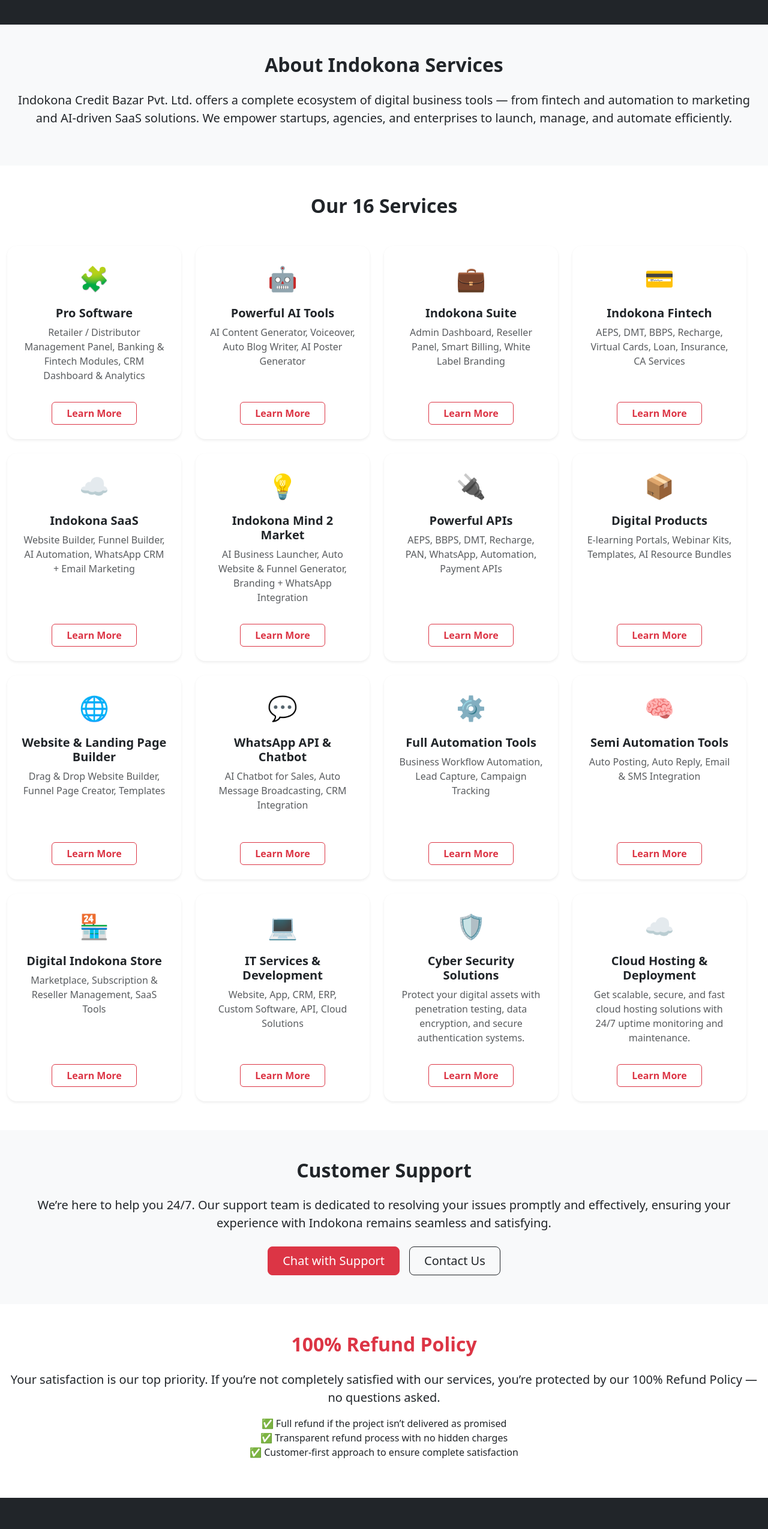
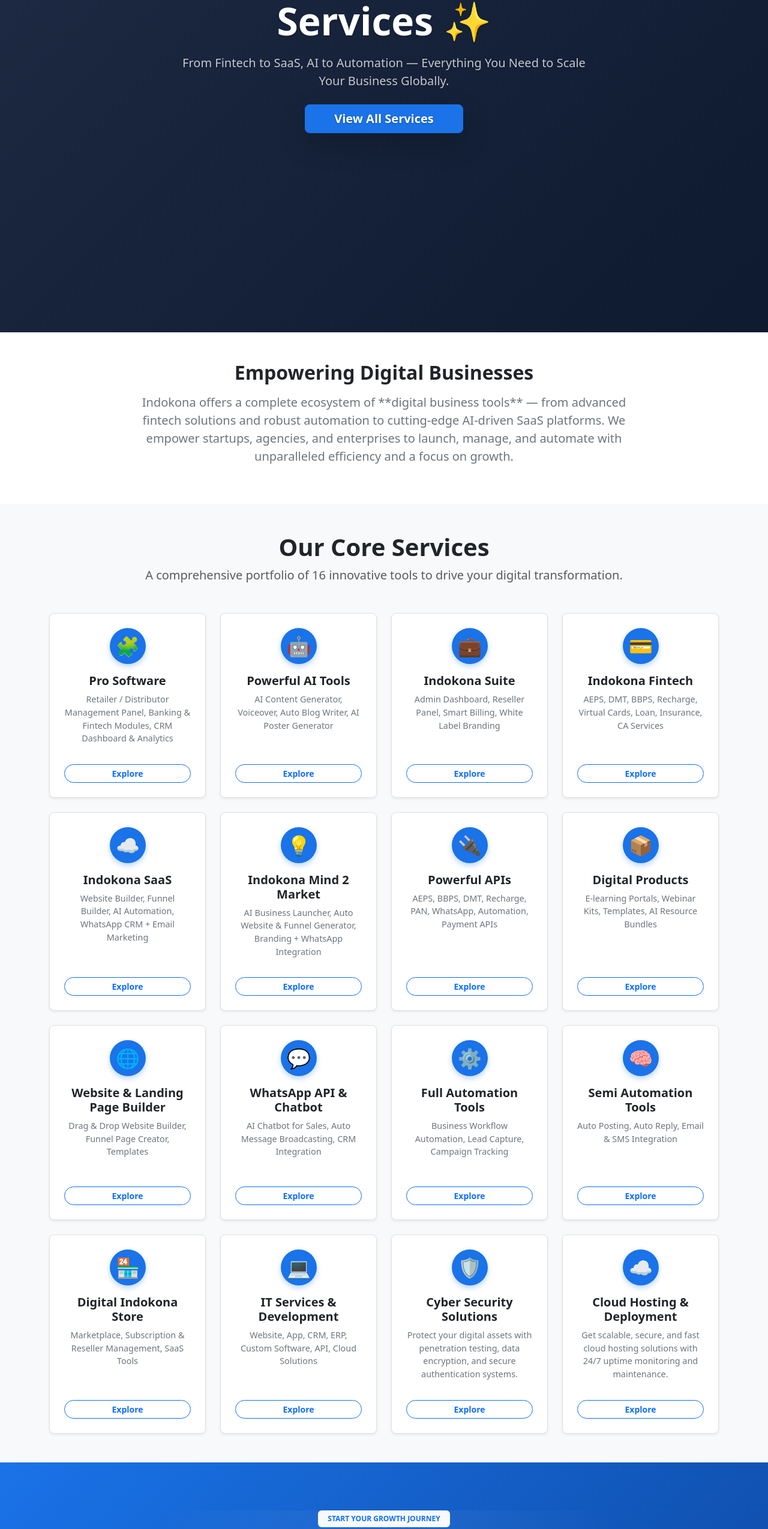
Before and after one commit to Tarunshakya1999/indokonafrontend, a React (Vite) app: page /services in a window 1280 px wide. Shown: the part 246-2795 px from the top of the page at 60% size. Built offline with nearby package versions, Linux system fonts and the light colour scheme.

Commit message:
New Sui9909909

```diff
--- a/src/App.css
+++ b/src/App.css
@@ -1,17 +1,162 @@
-/* Global CSS */
-* {
-    margin: 0;
-    padding: 0;
-    box-sizing: border-box; /* important for consistent sizing */
-  }
+/* Custom Fonts (Optional: Import a custom font like 'Poppins' or 'Inter' if not already done globally) */
+/* @import url('https://fonts.googleapis.com/css2?family=Inter:wght@300;400;500;600;700;800&display=swap');
+body { font-family: 'Inter', sans-serif; } */
 
-  html, body {
-    width: 100%;
-    overflow-x: hidden; /* horizontal scroll ko rokega */
-    scroll-behavior: smooth; /* smooth scrolling */
-  }
+/* Color Palette Variables */
+:root {
+  --bs-primary: #1a73e8; /* A professional Blue */
+  --bs-secondary: #5f6368;
+  --bs-warning: #ffa726; /* A warm Orange/Amber */
+  --transition-speed: 0.3s;
+}
 
-  /* Optional: Navbar ya container me koi extra width issue ho to */
-  .container, .row, .col, header, section, footer {
-    max-width: 100%;
-  }
+/* Override Bootstrap Primary Color */
+.btn-primary, .bg-primary {
+    --bs-btn-bg: var(--bs-primary);
+    --bs-btn-border-color: var(--bs-primary);
+    --bs-btn-hover-bg: #155bb5;
+    --bs-btn-hover-border-color: #155bb5;
+}
+
+/* Global Transitions */
+.transition-300 {
+    transition: all var(--transition-speed) ease-in-out;
+}
+
+/* === Hero Section Styling === */
+.hero-section {
+    background: linear-gradient(135deg, #1f2a44 0%, #0d1a2f 100%); /* Dark, professional background */
+    padding-top: 8rem !important;
+    padding-bottom: 8rem !important;
+}
+
+.hero-btn:hover {
+    transform: translateY(-2px);
+}
+
+/* === Services Grid Styling === */
+.section-title {
+    font-size: 2.5rem;
+}
+
+/* Service Card Enhancements */
+.service-card {
+    border: 1px solid #e0e0e0 !important;
+    overflow: hidden;
+    position: relative;
+}
+
+.service-card:hover {
+    transform: translateY(-5px);
+    box-shadow: 0 1rem 3rem rgba(0, 0, 0, 0.1) !important;
+    border-color: var(--bs-primary) !important;
+}
+
+/* Icon Circle Styling */
+.icon-circle {
+    width: 60px;
+    height: 60px;
+    background-color: var(--bs-primary);
+    color: white;
+    font-size: 2rem;
+    border-radius: 50%;
+    display: flex;
+    align-items: center;
+    justify-content: center;
+    box-shadow: 0 4px 10px rgba(26, 115, 232, 0.3);
+}
+
+/* Ensure description height consistency */
+.service-desc-min-height {
+    min-height: 80px;
+    font-size: 0.9rem;
+}
+
+/* Learn More Button Hover Effect */
+.learn-more-btn {
+    border-radius: 50px !important;
+    transition: background-color var(--transition-speed);
+}
+
+.service-card:hover .learn-more-btn {
+    background-color: var(--bs-primary);
+    color: white !important;
+}
+
+/* === Trust Section Hover Effect === */
+.hover-shadow-lg:hover {
+    transform: translateY(-3px);
+    box-shadow: 0 0.5rem 1rem rgba(0, 0, 0, 0.08) !important;
+}
+
+
+
+
+
+
+
+
+
+/* Custom CSS for the Enhanced CTA Section */
+
+/* 1. Gradient Background */
+.cta-gradient-section {
+  /* Deep, rich gradient for a modern feel */
+  background: linear-gradient(135deg, #1A73E8 0%, #0d47a1 100%);
+  position: relative;
+  overflow: hidden; /* Important for the glow effect */
+  padding-top: 5rem !important;
+  padding-bottom: 5rem !important;
+}
+
+/* 2. Title Enhancement */
+.cta-title-shadow {
+  /* Subtle shadow for text to pop against the background */
+  text-shadow: 0 4px 6px rgba(0, 0, 0, 0.2);
+}
+
+/* 3. Decorative Glow Overlay */
+.cta-glow-overlay {
+  position: absolute;
+  top: 0;
+  left: 0;
+  right: 0;
+  bottom: 0;
+  /* Radial gradient to create a light spot in the center */
+  background: radial-gradient(circle at center, rgba(255, 255, 255, 0.08) 0%, transparent 70%);
+  pointer-events: none; /* Allows clicks to go through */
+}
+
+/* 4. Animated Main Button Style */
+.cta-main-btn {
+  /* Yellow/Warning button enhancement */
+  background-color: var(--bs-warning);
+  border-color: var(--bs-warning);
+  transition: all 0.4s ease;
+  /* Add a subtle shadow for depth */
+  box-shadow: 0 8px 15px rgba(255, 167, 38, 0.4);
+}
+
+.cta-main-btn:hover {
+  background-color: #ff9800; /* Slightly darker hover */
+  border-color: #ff9800;
+  transform: translateY(-3px) scale(1.02); /* Slight lift and scale */
+  box-shadow: 0 12px 20px rgba(255, 167, 38, 0.6); /* More intense shadow on hover */
+}
+
+/* 5. Secondary Button Style */
+.cta-secondary-btn {
+  /* Clean outline button */
+  border: 2px solid white;
+  transition: all 0.4s ease;
+}
+
+.cta-secondary-btn:hover {
+  background-color: rgba(255, 255, 255, 0.1); /* Slight white fill on hover */
+  border-color: white;
+}
+
+/* Animation Override (Optional: Add animate.css for better effects if not already included) */
+/* .animate__pulse {
+  animation-duration: 2s;
+} */
--- a/src/Services.jsx
+++ b/src/Services.jsx
@@ -2,12 +2,30 @@ import React, { useEffect } from 'react';
 import AOS from 'aos';
 import 'aos/dist/aos.css';
 import 'bootstrap/dist/css/bootstrap.min.css';
-import Navbar from './Nav';
-import "./App.css"
+// import Navbar from './Nav';
+import "./App.css";
 
 const IndokonaServicesPage = () => {
   useEffect(() => {
-    AOS.init({ duration: 1000, once: false, easing: 'ease-in-out' });
+    // 1. AOS Initialization
+    AOS.init({
+      duration: 800,
+      once: false,
+      easing: 'ease-out',
+      offset: 50,
+    });
+
+    // 2. Critical Fix: Force refresh after the component mounts
+    AOS.refresh();
+
+    // Optional: Refresh on window resize for better performance
+    const handleResize = () => AOS.refresh();
+    window.addEventListener('resize', handleResize);
+
+    return () => {
+      window.removeEventListener('resize', handleResize);
+    };
+
   }, []);
 
   const services = [
@@ -31,40 +49,49 @@ const IndokonaServicesPage = () => {
 
   return (
     <>
-      <Navbar />
+      {/* <Navbar /> */}
 
-      <header className="bg-dark text-white text-center py-5" data-aos="fade-down">
+      {/* Hero Section */}
+      <header className="hero-section text-white text-center py-6" data-aos="fade-down">
         <div className="container">
-          <h1 className="display-4 fw-bold">Explore All Indokona Products & Services</h1>
-          <p className="lead">From Software to SaaS, AI to Automation — Everything You Need to Grow</p>
+          <p className="lead text-uppercase fw-semibold mb-2">The Digital Ecosystem</p>
+          <h1 className="display-3 fw-bolder mb-3">Explore All Indokona Products & Services ✨</h1>
+          <p className="lead fw-light opacity-75 mx-auto mb-4" style={{ maxWidth: '700px' }}>
+            From Fintech to SaaS, AI to Automation — Everything You Need to Scale Your Business Globally.
+          </p>
+          <a href="#services" className="btn btn-primary btn-lg px-5 shadow-lg fw-bold hero-btn">
+            View All Services
+          </a>
         </div>
       </header>
 
-      <section id="about" className="py-5 bg-light" data-aos="fade-up">
-        <div className="container text-center">
-          <h2 className="fw-bold mb-4">About Indokona Services</h2>
-          <p className="lead">
-            Indokona Credit Bazar Pvt. Ltd. offers a complete ecosystem of digital business tools — from fintech and automation to marketing and AI-driven SaaS solutions.
-            We empower startups, agencies, and enterprises to launch, manage, and automate efficiently.
+      {/* About Section - More Prominent and Focused */}
+      <section id="about" className="py-5 text-center bg-white" data-aos="fade-up">
+        <div className="container" style={{ maxWidth: '900px' }}>
+          <h2 className="fw-bolder mb-3 text-dark">Empowering Digital Businesses</h2>
+          <p className="fs-5 text-secondary">
+            Indokona offers a complete ecosystem of **digital business tools** — from advanced fintech solutions and robust automation to cutting-edge AI-driven SaaS platforms. We empower startups, agencies, and enterprises to launch, manage, and automate with unparalleled efficiency and a focus on growth.
           </p>
         </div>
       </section>
 
-      <section id="services" className="py-5">
+      {/* Services Grid Section - The Main Showcase */}
+      <section id="services" className="py-5 bg-light">
         <div className="container">
-          <h2 className="text-center fw-bold mb-5" data-aos="zoom-in">Our 16 Services</h2>
+          <h2 className="text-center fw-bolder mb-2 section-title" data-aos="zoom-in">Our Core Services</h2>
+          <p className="text-center text-muted mb-5 lead fw-normal" data-aos="zoom-in" data-aos-delay="100">
+            A comprehensive portfolio of 16 innovative tools to drive your digital transformation.
+          </p>
           <div className="row g-4">
             {services.map((service, index) => (
-              <div className="col-md-4 col-lg-3" key={index} data-aos="flip-up" data-aos-delay={index * 80}>
-                <div className="card h-100 border-0 shadow-sm text-center p-4 rounded-4 d-flex flex-column justify-content-between">
-                  <div>
-                    <div className="fs-1 mb-3">{service.icon}</div>
-                    <h5 className="fw-bold">{service.title}</h5>
-                    <p className="text-muted">{service.desc}</p>
-                  </div>
-                  <div className="mt-auto">
-                    <a href={service.link} className="btn btn-outline-danger fw-semibold px-4 mt-3">Learn More</a>
-                  </div>
+              <div className="col-lg-3 col-md-4 col-sm-6" key={index} data-aos="fade-up" data-aos-delay={index * 100}>
+                <div className="service-card card h-100 border-0 shadow-sm rounded-3 p-4 text-center d-flex flex-column transition-300">
+                  <div className="icon-circle mb-3 mx-auto">{service.icon}</div>
+                  <h5 className="fw-bolder mb-2 text-dark">{service.title}</h5>
+                  <p className="text-secondary flex-grow-1 service-desc-min-height">{service.desc}</p>
+                  <a href={service.link} className="btn btn-sm btn-outline-primary fw-semibold mt-3 learn-more-btn transition-300">
+                    Explore
+                  </a>
                 </div>
               </div>
             ))}
@@ -72,45 +99,84 @@ const IndokonaServicesPage = () => {
         </div>
       </section>
 
-      <section id="support" className="py-5 bg-light" data-aos="fade-up">
-        <div className="container text-center">
-          <h2 className="fw-bold mb-4">Customer Support</h2>
-          <p className="lead">We’re here to help you 24/7. Our support team is dedicated to resolving your issues promptly and effectively, ensuring your experience with Indokona remains seamless and satisfying.</p>
-          <div className="mt-4">
-            <a href="#" className="btn btn-danger btn-lg px-4">Chat with Support</a>
-            <a href="#" className="btn btn-outline-dark btn-lg ms-3 px-4">Contact Us</a>
+      {/* Support and CTA Section - Combined for Impact */}
+      <section id="cta" className="py-6 text-white cta-gradient-section" data-aos="zoom-in" data-aos-duration="1200">
+        <div className="container text-center position-relative">
+          {/* Decorative Glow/Overlay */}
+          <div className="cta-glow-overlay"></div>
+
+          <div className="row justify-content-center position-relative z-1">
+            <div className="col-lg-10">
+              <span className="badge bg-light text-primary fw-bold text-uppercase mb-2 px-3 py-2">
+                Start Your Growth Journey
+              </span>
+              <h2 className="fw-bolder mb-3 display-4 cta-title-shadow">
+                Ready to Elevate Your Business with Indokona?
+              </h2>
+              <p className="lead mb-5 fw-light opacity-90 mx-auto" style={{ maxWidth: '800px' }}>
+                Tap into the Indokona ecosystem and scale your business with our full suite of digital, AI, and fintech products.
+              </p>
+
+              <div className="d-flex justify-content-center flex-column flex-sm-row">
+                {/* Main CTA Button - Animated */}
+                <a
+                  href="#"
+                  className="btn btn-warning btn-lg px-5 fw-bolder shadow-lg cta-main-btn mb-3 mb-sm-0 me-sm-4"
+                >
+                  Schedule a Demo Now 🚀
+                </a>
+
+                {/* Secondary CTA Button - Clean Outline */}
+                <a
+                  href="#"
+                  className="btn btn-outline-light btn-lg px-5 fw-bold cta-secondary-btn"
+                >
+                  Explore Success Stories →
+                </a>
+              </div>
+            </div>
           </div>
         </div>
       </section>
 
-      <section id="refund" className="py-5 text-center" data-aos="fade-up">
+      {/* Trust Section (Refund and Support) - Cleaner and more professional */}
+      <section id="trust" className="py-5 bg-white">
         <div className="container">
-          <h2 className="fw-bold mb-4 text-danger">100% Refund Policy</h2>
-          <p className="lead">Your satisfaction is our top priority. If you’re not completely satisfied with our services, you’re protected by our 100% Refund Policy — no questions asked.</p>
-          <ul className="list-unstyled mt-3">
-            <li>✅ Full refund if the project isn’t delivered as promised</li>
-            <li>✅ Transparent refund process with no hidden charges</li>
-            <li>✅ Customer-first approach to ensure complete satisfaction</li>
-          </ul>
+          <div className="row text-center g-4">
+            {/* Support Box */}
+            <div className="col-md-6" data-aos="fade-right">
+              <div className="p-4 border rounded-3 h-100 shadow-sm transition-300 hover-shadow-lg">
+                <h3 className="fw-bolder mb-3 text-dark">Dedicated 24/7 Support 🤝</h3>
+                <p className="text-secondary">
+                  Our expert support team is always available to ensure your journey with Indokona is seamless and successful, resolving issues promptly and effectively.
+                </p>
+                <a href="#" className="btn btn-link text-primary fw-bold p-0">
+                  Get Instant Help →
+                </a>
+              </div>
+            </div>
+            {/* Refund Box */}
+            <div className="col-md-6" data-aos="fade-left">
+              <div className="p-4 border rounded-3 h-100 shadow-sm transition-300 hover-shadow-lg">
+                <h3 className="fw-bolder mb-3 text-dark">Risk-Free Guarantee: 100% Refund 🛡️</h3>
+                <p className="text-secondary">
+                  If our services don't meet the promise, you’re protected by our no-questions-asked refund policy. Your satisfaction is our guarantee.
+                </p>
+                <a href="#" className="btn btn-link text-primary fw-bold p-0">
+                  Read Policy Details →
+                </a>
+              </div>
+            </div>
+          </div>
         </div>
       </section>
 
-      <section className="bg-dark text-white text-center py-5" id="contact" data-aos="fade-up">
-        <div className="container">
-          <h2 className="fw-bold mb-3">Ready to Build with Indokona?</h2>
-          <p>Let’s begin your journey of Automation, Innovation, and Growth — all under one trusted brand.</p>
-          <a href="#" className="btn btn-warning btn-lg mt-3 px-5">Contact Us on WhatsApp</a>
-        </div>
-      </section>
-
-      <footer className="bg-secondary text-white text-center py-3">
-        <p className="mb-0">© {new Date().getFullYear()} Indokona. All Rights Reserved.</p>
+      {/* Footer Section */}
+      <footer className="bg-dark text-white text-center py-4">
+        <p className="mb-0 small opacity-75">
+          © {new Date().getFullYear()} Indokona Credit Bazar Pvt. Ltd. | All Rights Reserved.
+        </p>
       </footer>
-
-      <style>{`
-        .rounded-4 { border-radius: 1rem; }
-        .card p { min-height: 90px; } /* ensure same height for button alignment */
-      `}</style>
     </>
   );
 };
```
Also changed, not shown: src/Hero.jsx (+0 -17 lines).
